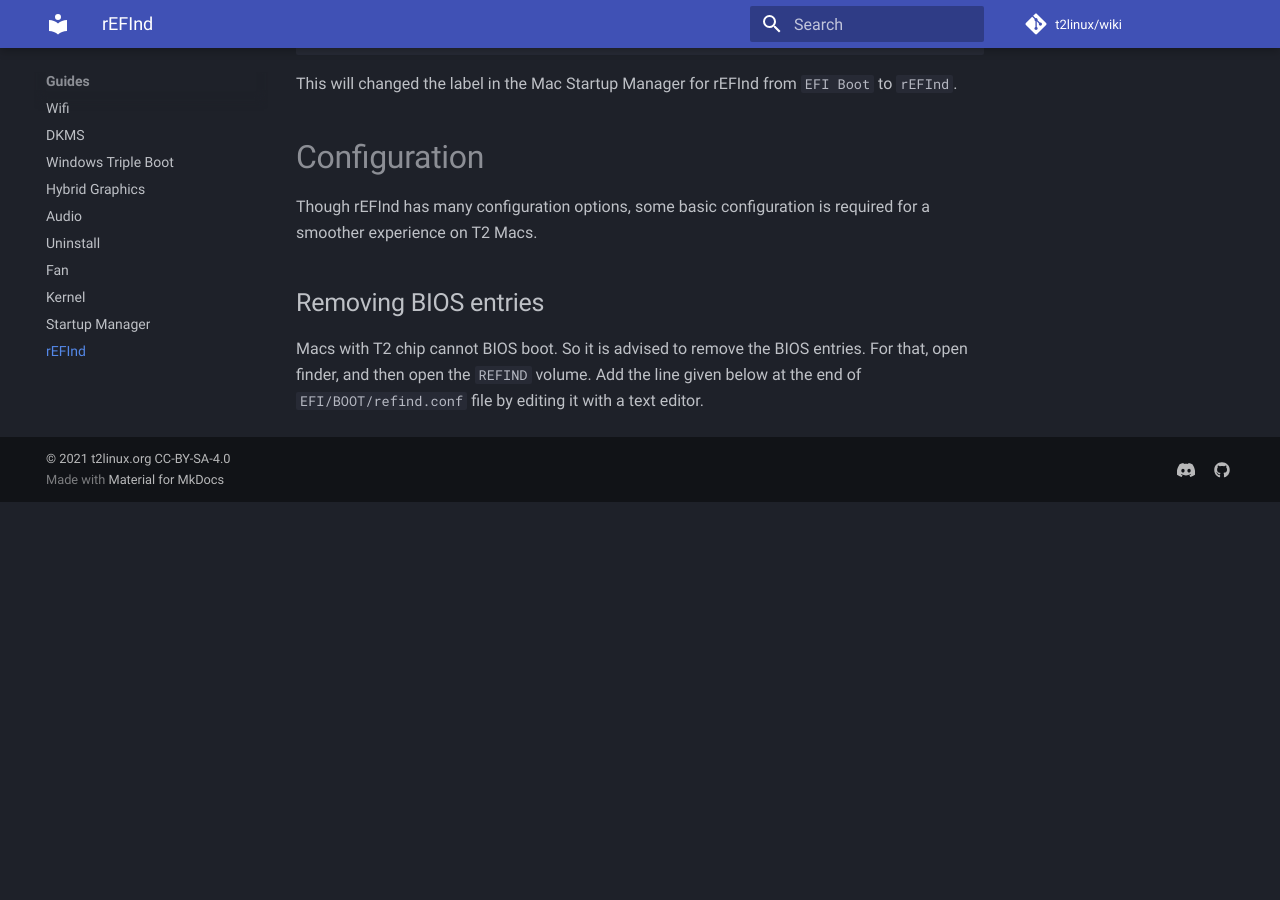
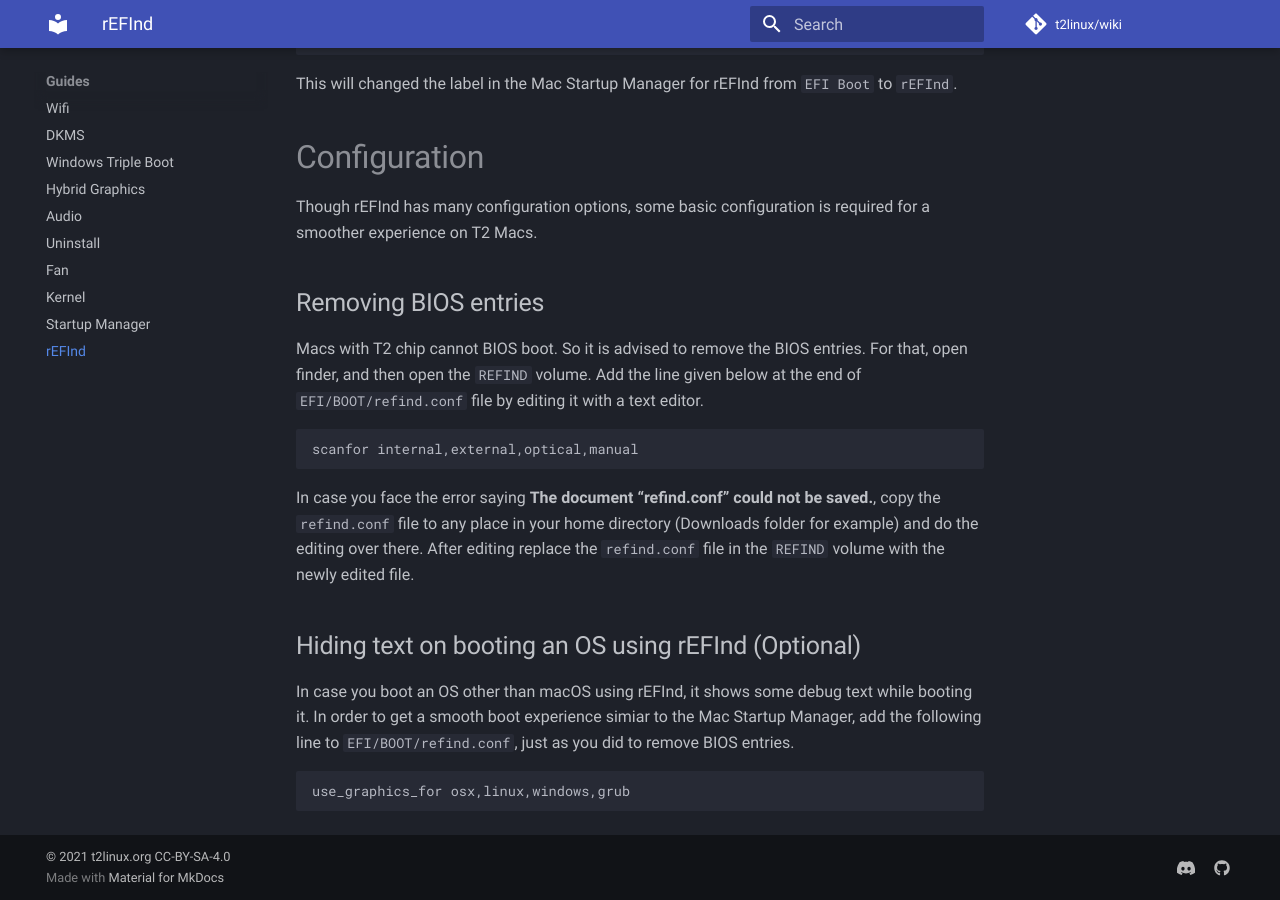
Before and after one commit to t2linux/wiki, an MkDocs documentation site: the page built from docs/guides/refind.md, in a window 1280 px wide and 900 px high, scrolled down 1504 px. Built offline with MkDocs 1.6.1 and Material for MkDocs 9.7.7, drawn with Linux system fonts in a browser that asks for light colours; comment, search, counter and statistics services are not loaded; before the commit the page ends 2006 px from its top, so only the background shows below that.

Commit message:
Update refind.md

````diff
--- a/docs/guides/refind.md
+++ b/docs/guides/refind.md
@@ -61,3 +61,17 @@ Though rEFInd has many configuration options, some basic configuration is requir
 ## Removing BIOS entries
 
 Macs with T2 chip cannot BIOS boot. So it is advised to remove the BIOS entries. For that, open finder, and then open the `REFIND` volume. Add the line given below at the end of `EFI/BOOT/refind.conf` file by editing it with a text editor.
+
+```plain
+scanfor internal,external,optical,manual
+```
+
+In case you face the error saying **The document “refind.conf” could not be saved.**, copy the `refind.conf` file to any place in your home directory (Downloads folder for example) and do the editing over there. After editing replace the `refind.conf` file in the `REFIND` volume with the newly edited file.
+
+## Hiding text on booting an OS using rEFInd (Optional)
+
+In case you boot an OS other than macOS using rEFInd, it shows some debug text while booting it. In order to get a smooth boot experience simiar to the Mac Startup Manager, add the following line to `EFI/BOOT/refind.conf`, just as you did to remove BIOS entries.
+
+```plain
+use_graphics_for osx,linux,windows,grub
+```
````
